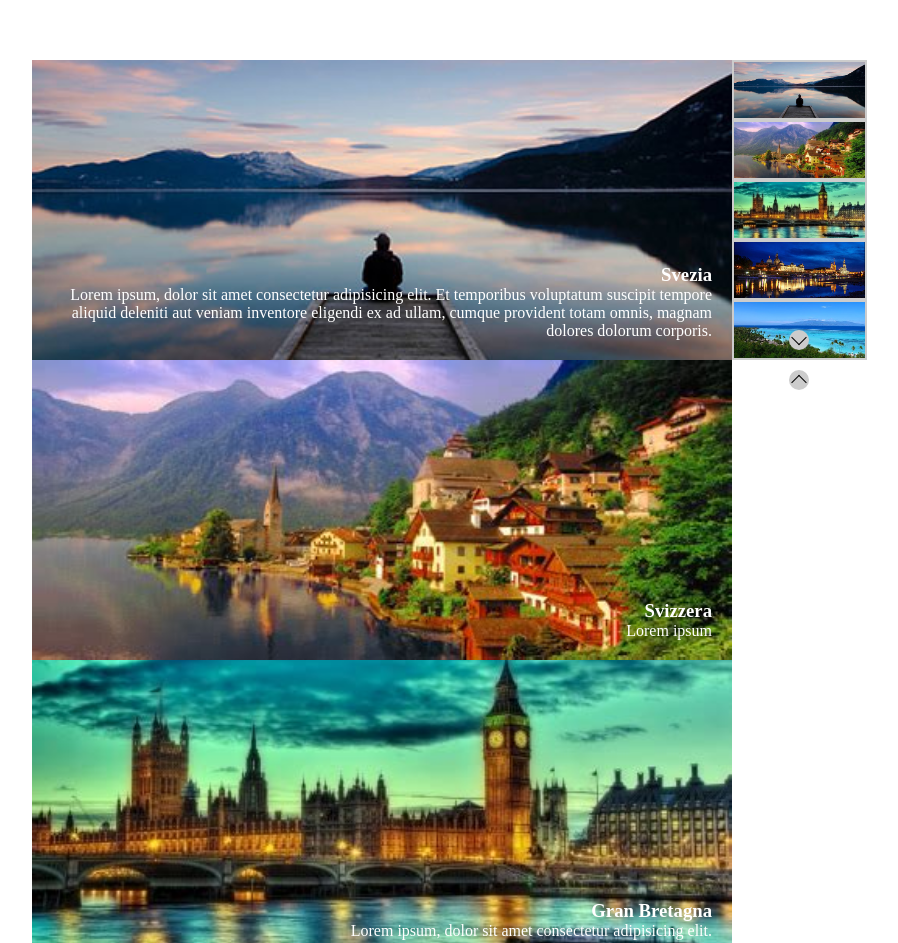
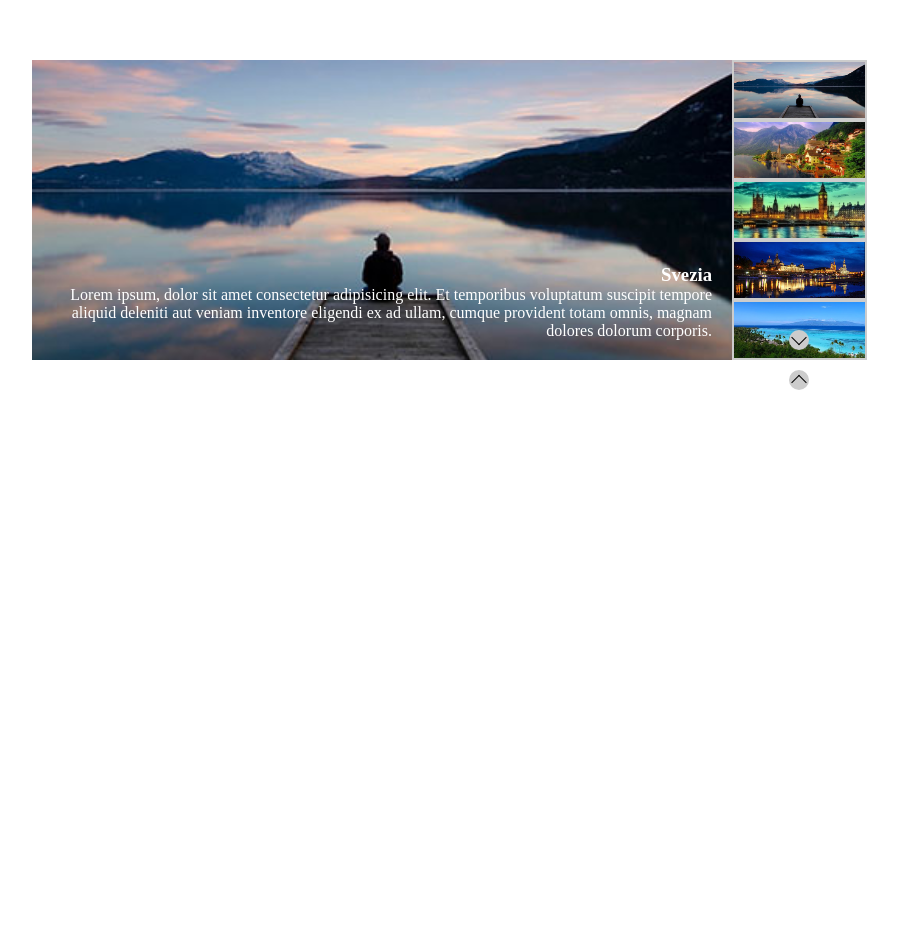
Before and after one commit to MicheleBisceglia/vue-slider, a plain HTML site: page index.html in a window 1280 px wide. Shown: the part 190-1133 px from the top of the page, without its empty margins (158-1056 px from the left). After the commit the page ends 800 px from the top, so only its background shows below. Drawn offline with nearby package versions, Linux system fonts and the light colour scheme.

Commit message:
add items image

```diff
--- a/index.html
+++ b/index.html
@@ -11,11 +11,11 @@
 <body>
     <div id="root" class="container">
         <div class="items">
-            <div  v-for="item in slide" class="item active">
-                <img id="slide" :src="item.image" alt="">
+            <div class="item active">
+                <img :src="slide[0].image" alt="">
                 <div class="text">
-                    <h3 class="">{{ item.title }}</h3>
-                    <p>{{ item.text }}</p>
+                    <h3 class="">{{ slide[0].title}}</h3>
+                    <p>{{ slide[0].text }}</p>
                 </div>
             </div>
         </div>
@@ -28,6 +28,7 @@
             <div class="prev"></div>
             <div class="next"></div>
         </div>
+
    </div>
 
     <script src="js/script.js"></script>
--- a/js/script.js
+++ b/js/script.js
@@ -30,7 +30,8 @@ const slides = new Vue(
                     title: 'Paradise',
                     text:'Et temporibus voluptatum suscipit tempore aliquid deleniti aut veniam inventore eligendi ex ad ullam,',
                 }
-            ]
+            ],
+            currentSlide: 0
         },
         methods: {
 
```
